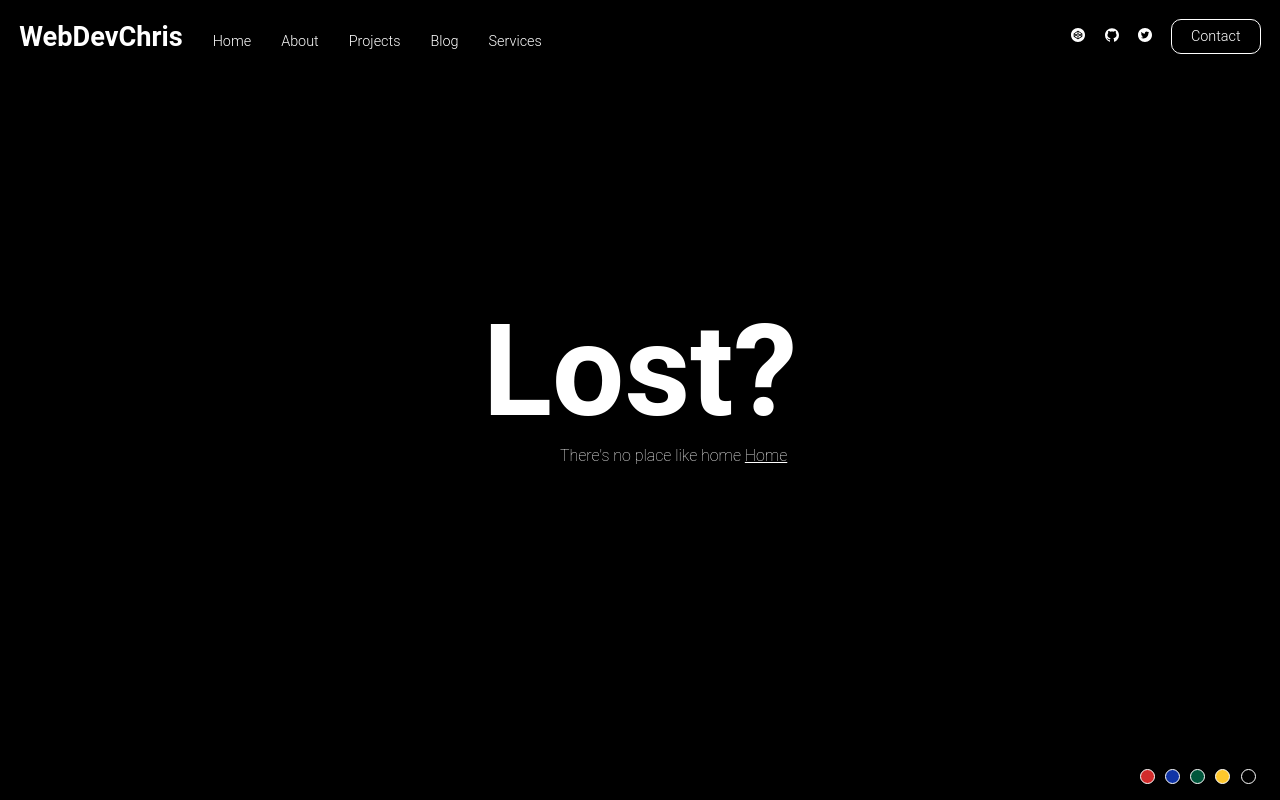
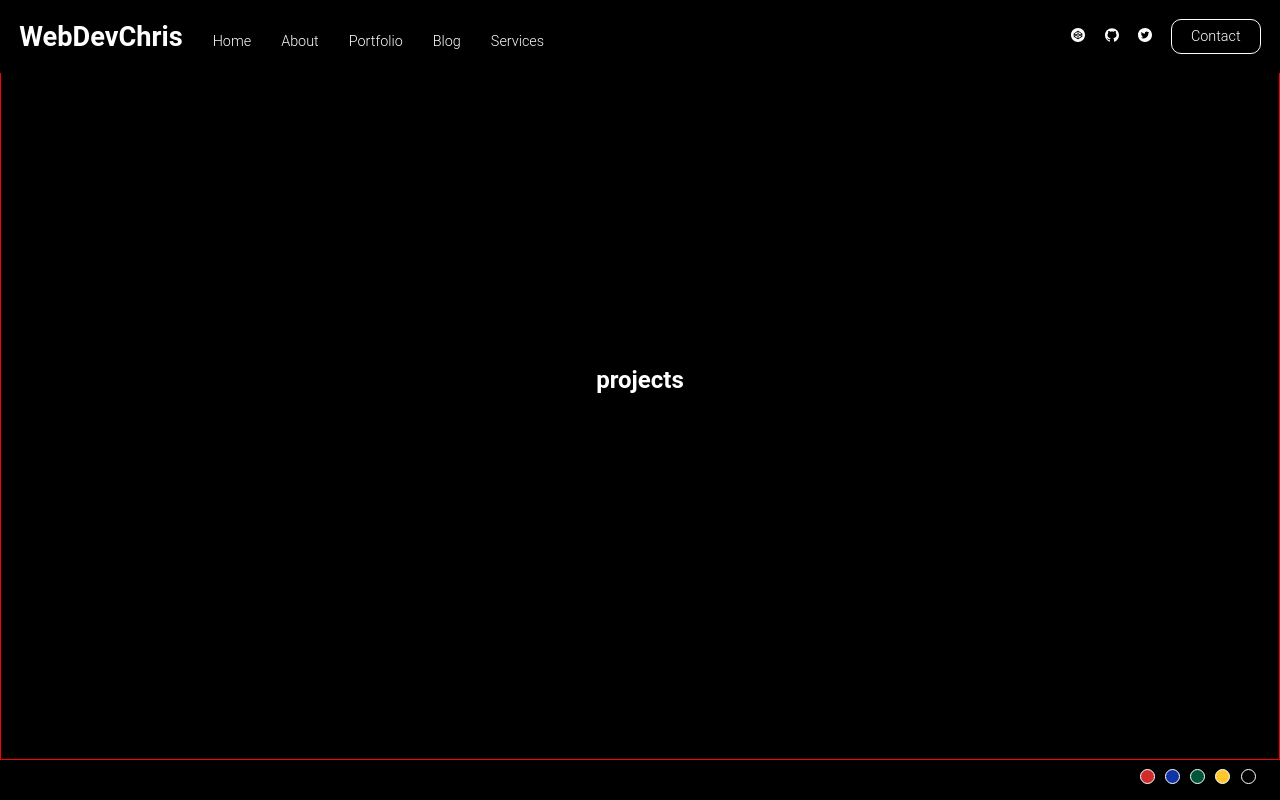
Before and after one commit to WebDevChris1/portfolio-website, a React (Create React App) app: page /portfolio in a window 1280 px wide. Built offline with nearby package versions, Linux system fonts and the light colour scheme.

Commit message:
projects: changed projects to portfolio and added data.js

```diff
--- a/src/App.js
+++ b/src/App.js
@@ -8,7 +8,7 @@ import Footer from "./components/Footer";
 // pages
 import Home from "./pages/Home/";
 import About from "./pages/About/";
-import Projects from "./pages/Projects/";
+import Portfolio from "./pages/Portfolio";
 import Error from "./pages/Error/";
 import Contact from "./pages/Contact/";
 import Services from "./pages/ServiceOffers/";
@@ -27,7 +27,7 @@ function App() {
           <Route exact path="/" element={<Home />}></Route>
           <Route exact path="/home" element={<Home />}></Route>
           <Route path="/about" element={<About />}></Route>
-          <Route path="/projects" element={<Projects />}></Route>
+          <Route path="/portfolio" element={<Portfolio />}></Route>
           <Route path="/blog" element={<Blog />}></Route>
           <Route path="/services" element={<Services />}></Route>
           <Route path="/contact" element={<Contact />}></Route>
--- a/src/components/Navbar/index.js
+++ b/src/components/Navbar/index.js
@@ -19,7 +19,7 @@ const Navbar = () => {
           </Link>
           <Link to="/">Home</Link>
           <Link to="/about">About</Link>
-          <Link to="/projects">Projects</Link>
+          <Link to="/portfolio">Portfolio</Link>
           <Link to="/blog">Blog</Link>
           <Link to="/services">Services</Link>
         </div>
--- a/src/pages/Contact/contact.styles.js
+++ b/src/pages/Contact/contact.styles.js
@@ -44,7 +44,7 @@ export const Form = styled.form`
 
   select {
     width: 75px;
-    color: black;
+    color: #757575;
     padding: 5px;
     outline: none;
     border: 1px solid white;
--- /dev/null
+++ b/src/pages/Portfolio/index.js
@@ -0,0 +1,14 @@
+import React from "react";
+import { Wrapper, Content } from "./portfolio.styles";
+
+const Projects = () => {
+  return (
+    <Wrapper>
+      <Content>
+        <h2>projects</h2>
+      </Content>
+    </Wrapper>
+  );
+};
+
+export default Projects;
--- /dev/null
+++ b/src/pages/Portfolio/portfolio.styles.js
@@ -0,0 +1,13 @@
+import styled from "styled-components";
+
+export const Wrapper = styled.main`
+  height: 95vh;
+  border: 1px solid red;
+`;
+
+export const Content = styled.div`
+  display: flex;
+  justify-content: center;
+  align-items: center;
+  height: 100%;
+`;
--- a/src/pages/Projects/index.js
+++ /dev/null
@@ -1,7 +0,0 @@
-import React from "react";
-
-const Projects = () => {
-  return <div>Projects</div>;
-};
-
-export default Projects;
```
Also changed, not shown: src/pages/Blog/data.js (added, +20 -0 lines), src/pages/Portfolio/data.js (added, +41 -0 lines), src/pages/Blog/blog.styles.js (added).
